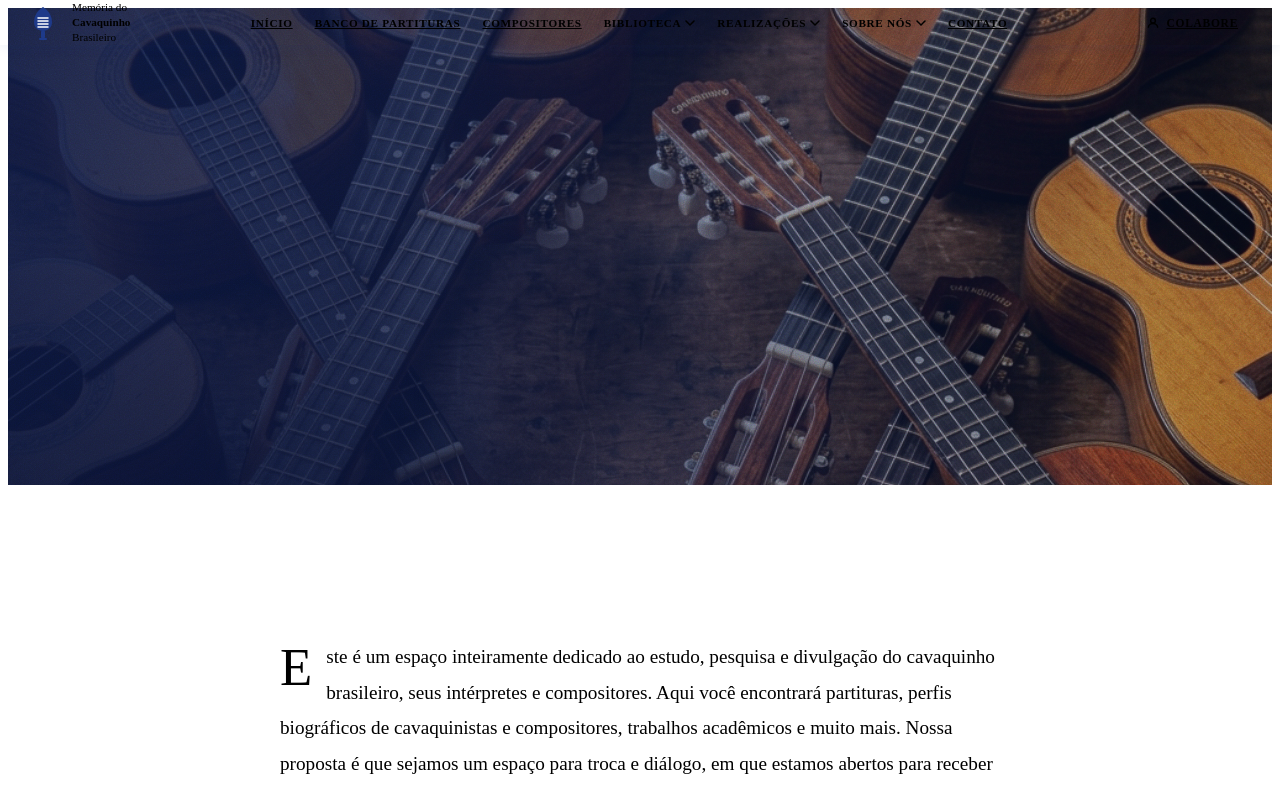
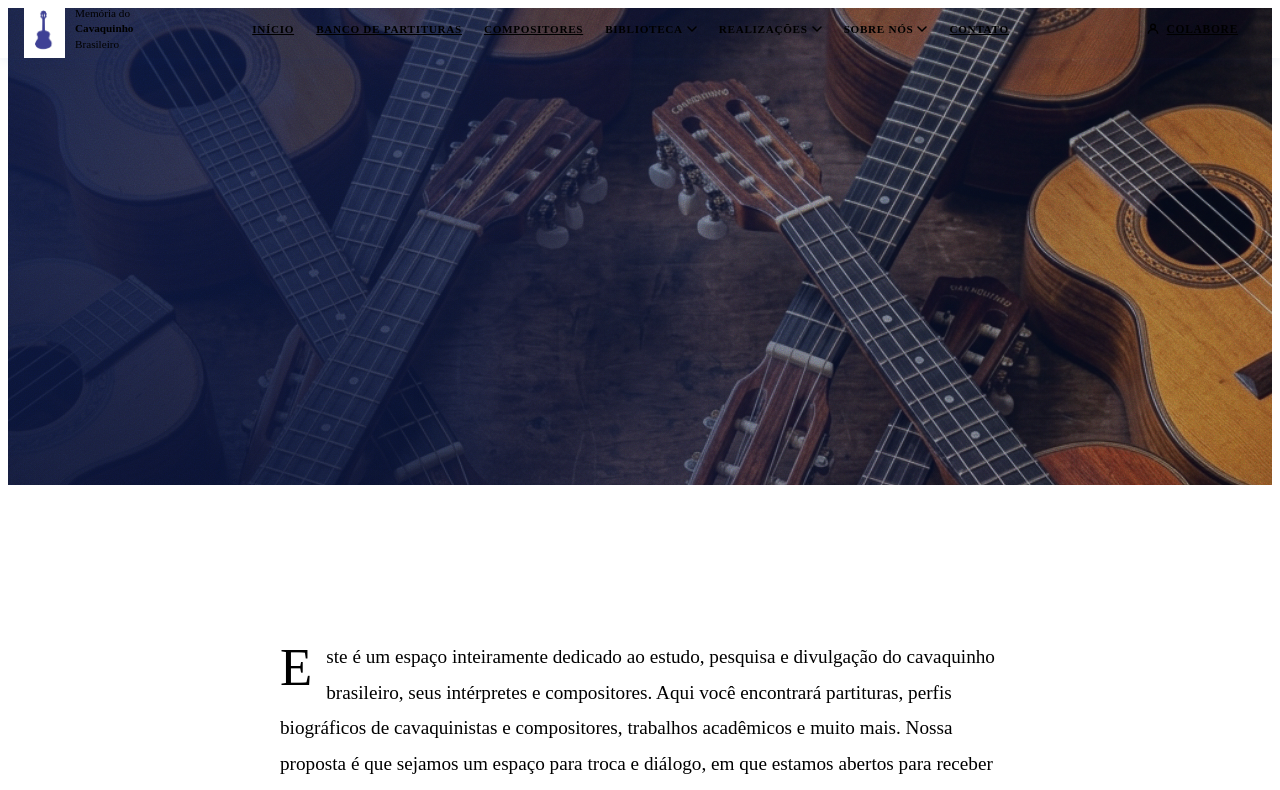
Before and after one commit to marinarufino/mcb, a React (Vite) app: page / in a window 1280 px wide. Shown: the top 790 px of the page. Built offline with nearby package versions, Linux system fonts and the light colour scheme; the HTML template or start-up script is replaced by a standard one.

Commit message:
colocando logo no header

```diff
--- a/src/components/Header.jsx
+++ b/src/components/Header.jsx
@@ -1,18 +1,7 @@
 import { useState, useEffect } from 'react'
 import { NavLink, Link, useNavigate } from 'react-router-dom'
 import styles from './Header.module.css'
-
-const CavaquinhoIcon = () => (
-  <svg width="38" height="38" viewBox="0 0 38 38" fill="none" aria-hidden="true">
-    <path d="M19 3C19 3 10 8 10 18c0 5.5 4 9 9 9s9-3.5 9-9c0-10-9-15-9-15z" fill="#1e3a8a"/>
-    <rect x="17" y="26" width="4" height="9" rx="2" fill="#1e3a8a"/>
-    <rect x="15" y="34" width="8" height="2" rx="1" fill="#1e3a8a"/>
-    <line x1="14" y1="14" x2="24" y2="14" stroke="#fff" strokeWidth="1.5" strokeLinecap="round"/>
-    <line x1="14" y1="17" x2="24" y2="17" stroke="#fff" strokeWidth="1.5" strokeLinecap="round"/>
-    <line x1="14" y1="20" x2="24" y2="20" stroke="#fff" strokeWidth="1.5" strokeLinecap="round"/>
-    <line x1="14" y1="23" x2="24" y2="23" stroke="#fff" strokeWidth="1.5" strokeLinecap="round"/>
-  </svg>
-)
+import logoCavaquinho from '../assets/logo-cavaquinho.png'
 
 const ChevronDown = () => (
   <svg width="10" height="10" viewBox="0 0 10 10" fill="none" aria-hidden="true">
@@ -62,7 +51,7 @@ export default function Header() {
         <div className={styles.mobileNav} role="navigation" aria-label="Navegação mobile">
           <div className={styles.mobileHeader}>
             <Link to="/" className={styles.logo} onClick={() => setMobileOpen(false)}>
-              <CavaquinhoIcon />
+              <img src={logoCavaquinho} alt="Logo Cavaquinho" style={{height: '58px', width: 'auto'}} />
               <div className={styles.logoText}>
                 Memória do<strong>Cavaquinho</strong>Brasileiro
               </div>
@@ -104,7 +93,7 @@ export default function Header() {
       <header className={`${styles.header} ${scrolled ? styles.scrolled : ''}`}>
         <div className={styles.inner}>
           <Link to="/" className={styles.logo}>
-            <CavaquinhoIcon />
+            <img src={logoCavaquinho} alt="Logo Cavaquinho" style={{height: '58px', width: 'auto'}} />
             <div className={styles.logoText}>
               Memória do<strong>Cavaquinho</strong>Brasileiro
             </div>
```
Also changed, not shown: src/assets/logo-cavaquinho.png (added).
